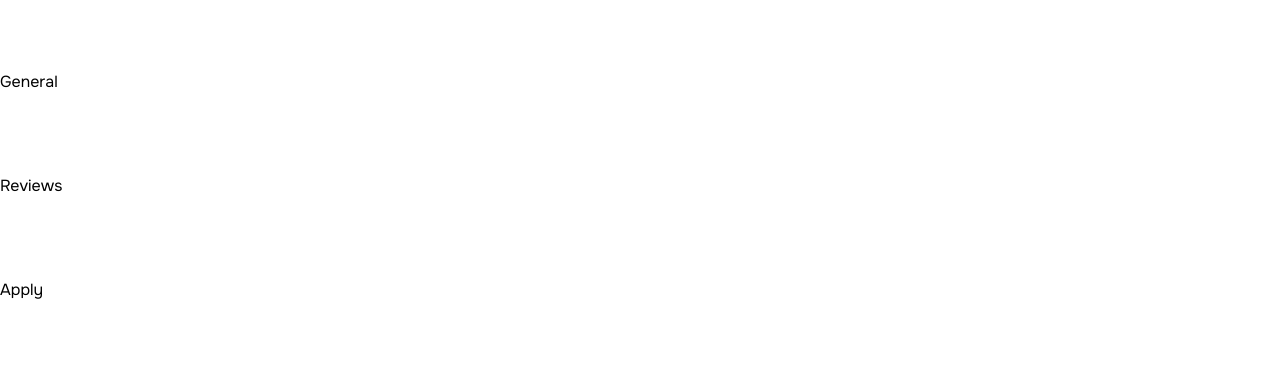
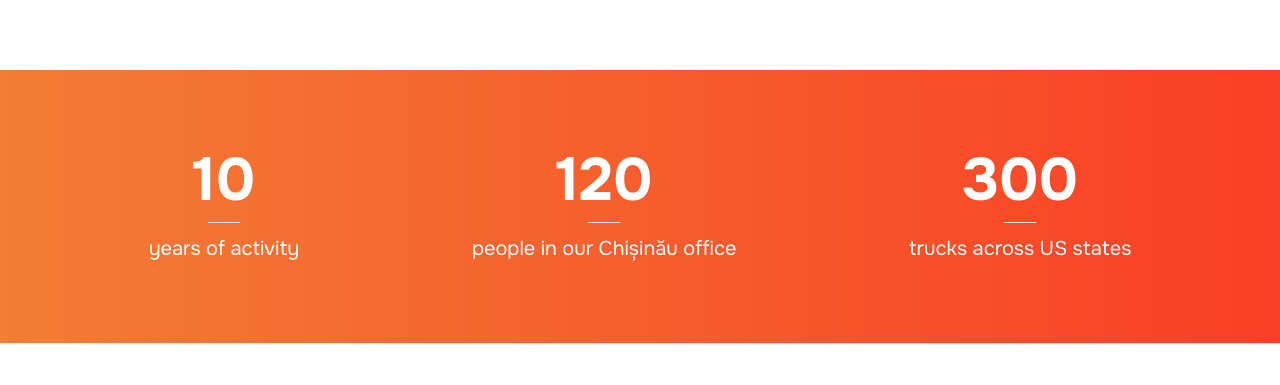
Before and after one commit to Fedotos228/novalines-landing, a Next.js app: page / in a window 1280 px wide. Shown: the part 1628-2013 px from the top of the page. Built offline with nearby package versions, Linux system fonts and the light colour scheme; no server answers.

Commit message:
sections(ui): general section and components

```diff
--- a/src/app/globals.scss
+++ b/src/app/globals.scss
@@ -20,7 +20,7 @@
     }
 
     section {
-        @apply mb-10 sm:mb-20;
+        @apply mb-10 sm:mb-20 px-4 md:px-0;
     }
 
     h1 {
@@ -46,4 +46,11 @@
     h6 {
         @apply relative text-sm sm:text-base font-medium leading-[130%] sm:leading-[120%] max-w-[600px];
     }
+
+    .jobs{
+        grid-template-columns: repeat(auto-fit, minmax(495px, 1fr));
+        @media (max-width: 1024px) {
+            grid-template-columns: repeat(auto-fit, minmax(335px, 1fr)) !important;
+        }
+    }
 }
--- /dev/null
+++ b/src/components/elements/Statistic.tsx
@@ -0,0 +1,15 @@
+'use client';
+
+import { IStatistics } from '@/constants/data.types';
+import React from 'react';
+import Counter from '../ui/Counter';
+
+export default function Statistic({ data }: { data: IStatistics }) {
+    return (
+        <div className="text-center">
+            <Counter count={data.value} />
+            <hr className="w-8 mx-auto my-3 h-[1.5px] bg-white" />
+            <p className="-base lg:text-xl">{data.label}</p>
+        </div>
+    );
+}
--- a/src/components/sections/General.tsx
+++ b/src/components/sections/General.tsx
@@ -1,5 +1,16 @@
+import { statistics } from '@/constants/data';
 import React from 'react';
+import Statistic from '../elements/Statistic';
 
 export default function General() {
-    return <section>General</section>;
+    return (
+        // from-[#F27D35] to-[#F93F25]
+        <section className="py-10 md:py-20 bg-gradient-to-r from-[#F27D35] to-[#F93F25] text-white">
+            <div className="container flex-wrap  flex-col gap-12 sm:gap-6 sm:flex-row mx-auto flex items-center justify-evenly">
+                {statistics.map((statistic, index) => (
+                    <Statistic key={index} data={statistic} />
+                ))}
+            </div>
+        </section>
+    );
 }
--- a/src/components/sections/Jobs.tsx
+++ b/src/components/sections/Jobs.tsx
@@ -1,12 +1,12 @@
 import React from 'react';
 import SectionTitle from '../elements/SectionTitle';
 import Job from '../elements/Job';
-import { jobs } from '@/constants/jobs';
+import { jobs } from '@/constants/data';
 
 export default function Jobs() {
     return (
         <section>
-            <div className="container mx-auto px-4">
+            <div className="container mx-auto">
                 <SectionTitle
                     href="https://carriers.novalines.md/"
                     linkLabel="See all jobs"
@@ -15,8 +15,8 @@ export default function Jobs() {
                 </SectionTitle>
 
                 <div
-                    className="grid mt-6 gap-7"
-                    style={{ gridTemplateColumns: 'repeat(auto-fit, minmax(490px, 1fr))' }}>
+                    className="grid mt-6 gap-7 jobs"
+                    style={{ gridTemplateColumns: 'repeat(auto-fit, minmax(495px, 1fr))' }}>
                     {jobs.map((job, index) => (
                         <Job key={index} item={job} />
                     ))}
--- /dev/null
+++ b/src/components/ui/Counter.tsx
@@ -0,0 +1,52 @@
+import React, { useEffect, useRef, useState } from 'react';
+
+function Counter({ count, speed = 500 }: { count: number; speed?: number }) {
+    const timer = useRef({ start: Date.now() });
+    const [counter, setCounter] = useState(0);
+
+    useEffect(() => {
+        if (count > 0) {
+            timer.current.start = Date.now();
+            setCounter(0);
+        }
+    }, [count]);
+
+    useEffect(() => {
+        if (counter < count) {
+            const timeElapsed = Date.now() - timer.current.start;
+            const timePerNum = speed / count;
+            const currentCount = Math.round(timeElapsed / timePerNum);
+
+            let newCount = currentCount + 1;
+            if (newCount > count) newCount = count;
+
+            setTimeout(() => {
+                setCounter(newCount);
+            }, 50);
+        }
+    });
+
+    useEffect(() => {
+        const observer = new IntersectionObserver(
+            (entries) => {
+                if (entries[0].isIntersecting) {
+                    timer.current.start = Date.now();
+                    setCounter(0);
+                }
+            },
+            { threshold: 0.1 },
+        );
+        const counterElement = document.querySelector('.counter');
+        if (counterElement) {
+            observer.observe(counterElement);
+        }
+    }, []);
+
+    return (
+        <h2 className="text-5xl lg:text-6xl counter font-bold transition duration-300 ease-in-out">
+            {Intl.NumberFormat('en-EN').format(counter)}
+        </h2>
+    );
+}
+
+export default Counter;
--- a/src/constants/jobs.ts
+++ b/src/constants/data.ts
@@ -1,4 +1,4 @@
-import { IJob } from './data.types';
+import { IJob, IStatistics } from './data.types';
 
 export const jobs: IJob[] = [
     {
@@ -46,3 +46,18 @@ export const jobs: IJob[] = [
         quickApply: 'https://carriers.novalines.md/',
     },
 ];
+
+export const statistics: IStatistics[] = [
+    {
+        label: 'years of activity',
+        value: 10,
+    },
+    {
+        label: 'people in our Chișinău office',
+        value: 120,
+    },
+    {
+        label: 'trucks across US states',
+        value: 300,
+    },
+];
--- a/src/constants/data.types.ts
+++ b/src/constants/data.types.ts
@@ -5,3 +5,8 @@ export interface IJob {
     moreInfo: string;
     quickApply: string;
 }
+
+export interface IStatistics {
+    label: string;
+    value: number;
+}
```
